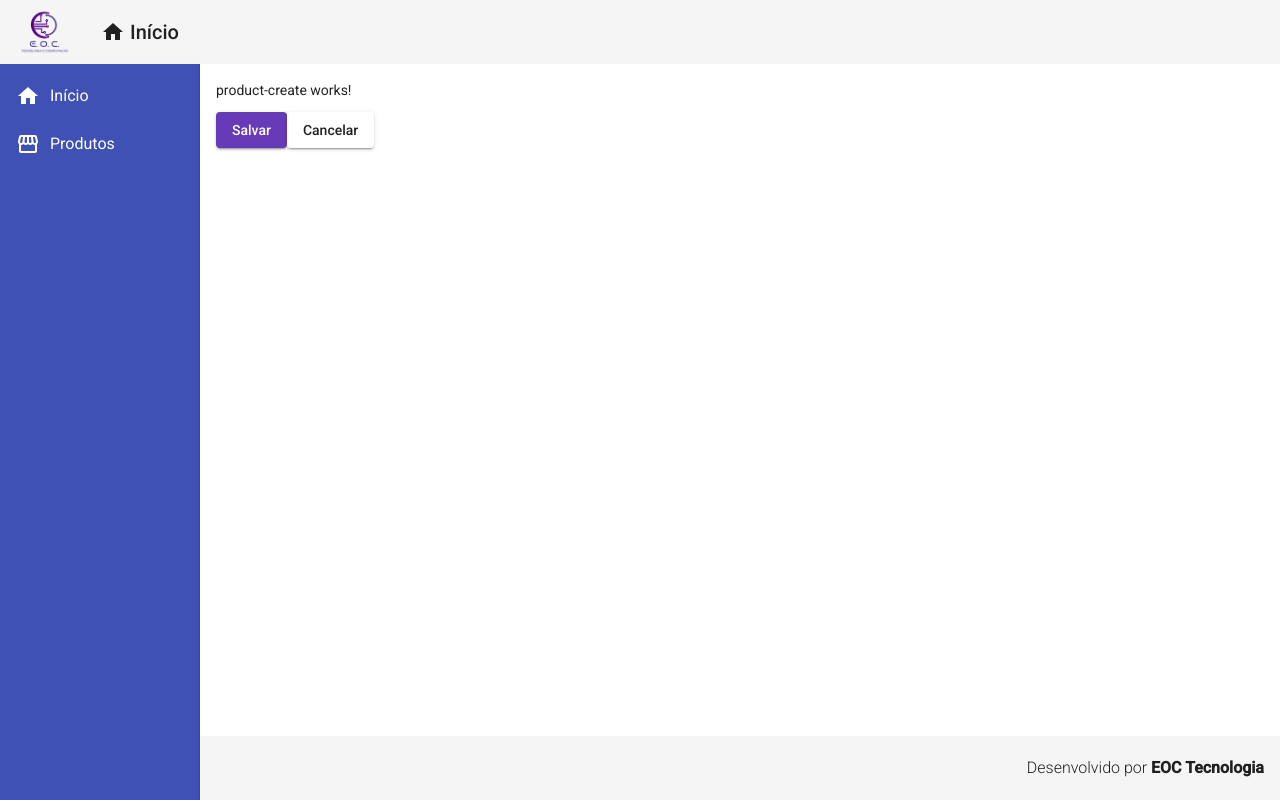
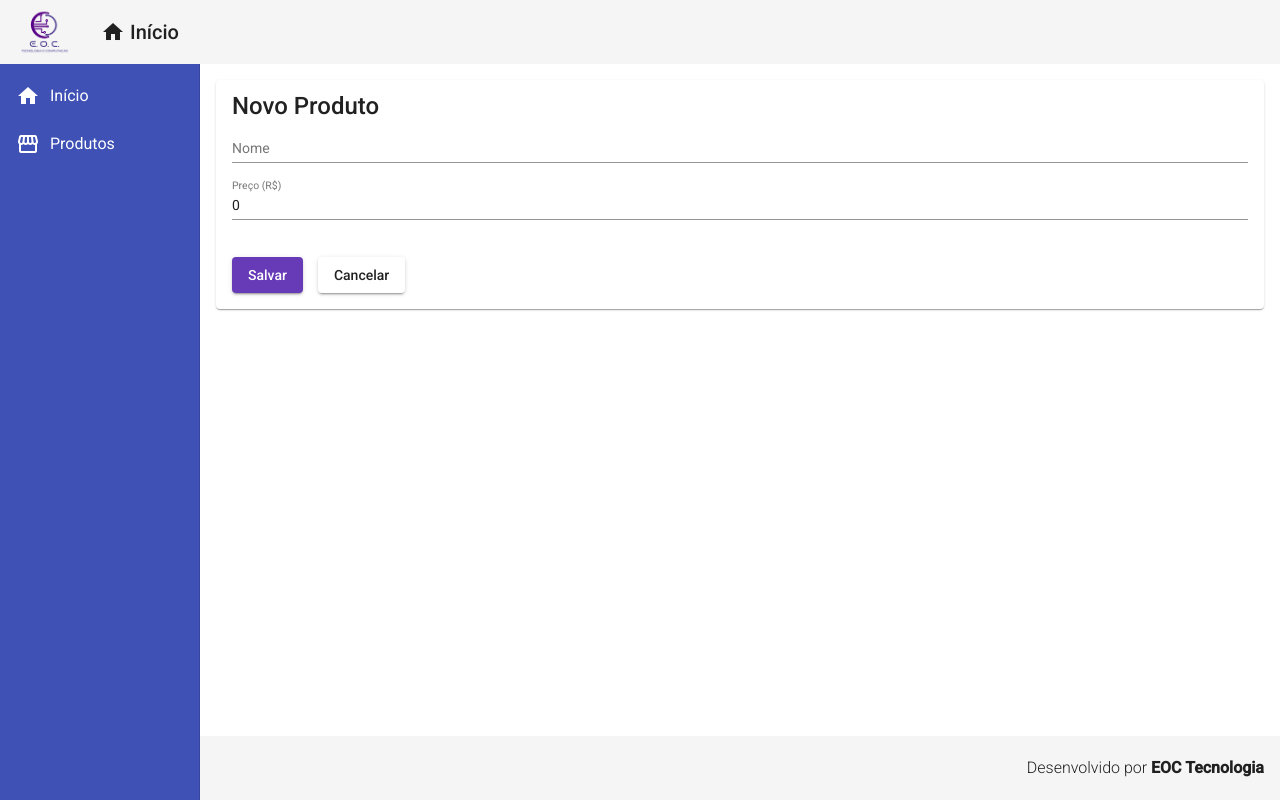
Before and after one commit to eliezereoc/crud-angular, an Angular app in the folder frontend/: page /products/create in a window 1280 px wide. Built offline with nearby package versions, Linux system fonts and the light colour scheme.

Commit message:
Create formulário criar produto

```diff
--- a/frontend/src/app/components/product/product-create/product-create.component.css
+++ b/frontend/src/app/components/product/product-create/product-create.component.css
@@ -0,0 +1,9 @@
+form {
+    display: flex;
+    flex-direction: column;
+}
+
+button {
+    margin-top: 20px;
+    margin-right: 15px;
+}
--- a/frontend/src/app/components/product/product-create/product-create.component.html
+++ b/frontend/src/app/components/product/product-create/product-create.component.html
@@ -1,4 +1,14 @@
-<p>product-create works!</p>
+<mat-card>
+    <mat-card-title>Novo Produto</mat-card-title>
+
+    <form>
+        <mat-form-field>
+            <input matInput placeholder="Nome" [(ngModel)]="product.name" name="name">
+        </mat-form-field>
+        <mat-form-field>
+            <input matInput placeholder="Preço (R$)" [(ngModel)]="product.price" name="price">
+        </mat-form-field>
+    </form>
 
     <button mat-raised-button (click)="createProduct()" color="primary">
         Salvar
@@ -7,3 +17,4 @@
     <button mat-raised-button (click)="cancel()" color="danger">
         Cancelar
     </button>
+</mat-card>
--- a/frontend/src/app/components/product/product.service.ts
+++ b/frontend/src/app/components/product/product.service.ts
@@ -14,8 +14,8 @@
 
   constructor(private snackBar: MatSnackBar, private http: HttpClient) { }
 
-  //configura snackbar para ser
-  //injetado em um componente
+  //configura snackbar para ser injetado em um componente
+  //é a mensagem que é apresentada no canto superior
   showMessage(msg: string): void {
     this.snackBar.open(msg, 'X', {
       duration: 3000,
```
Also changed, not shown: frontend/src/app/app.module.ts (+7 -3 lines), 1 other file (tests, documents, lock files or other folders). Lines whose indentation alone changed are shown as unchanged.
